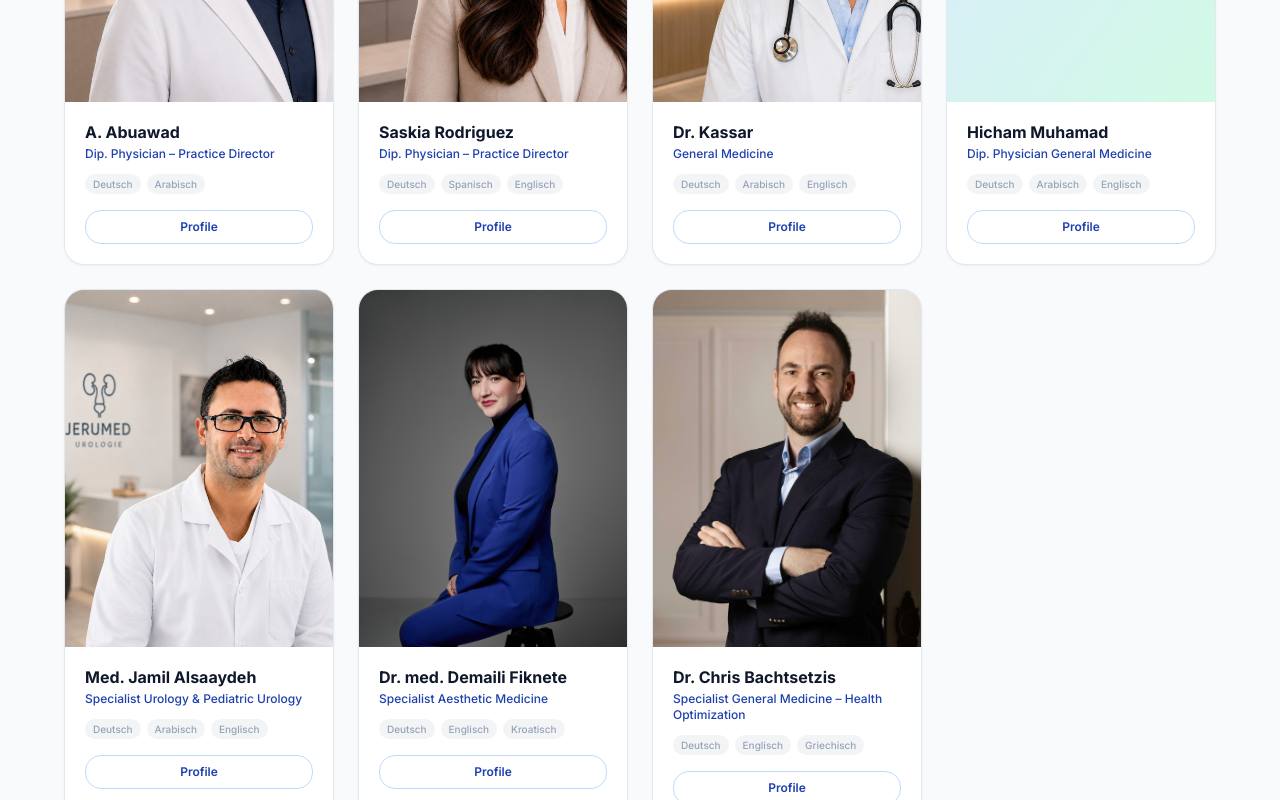
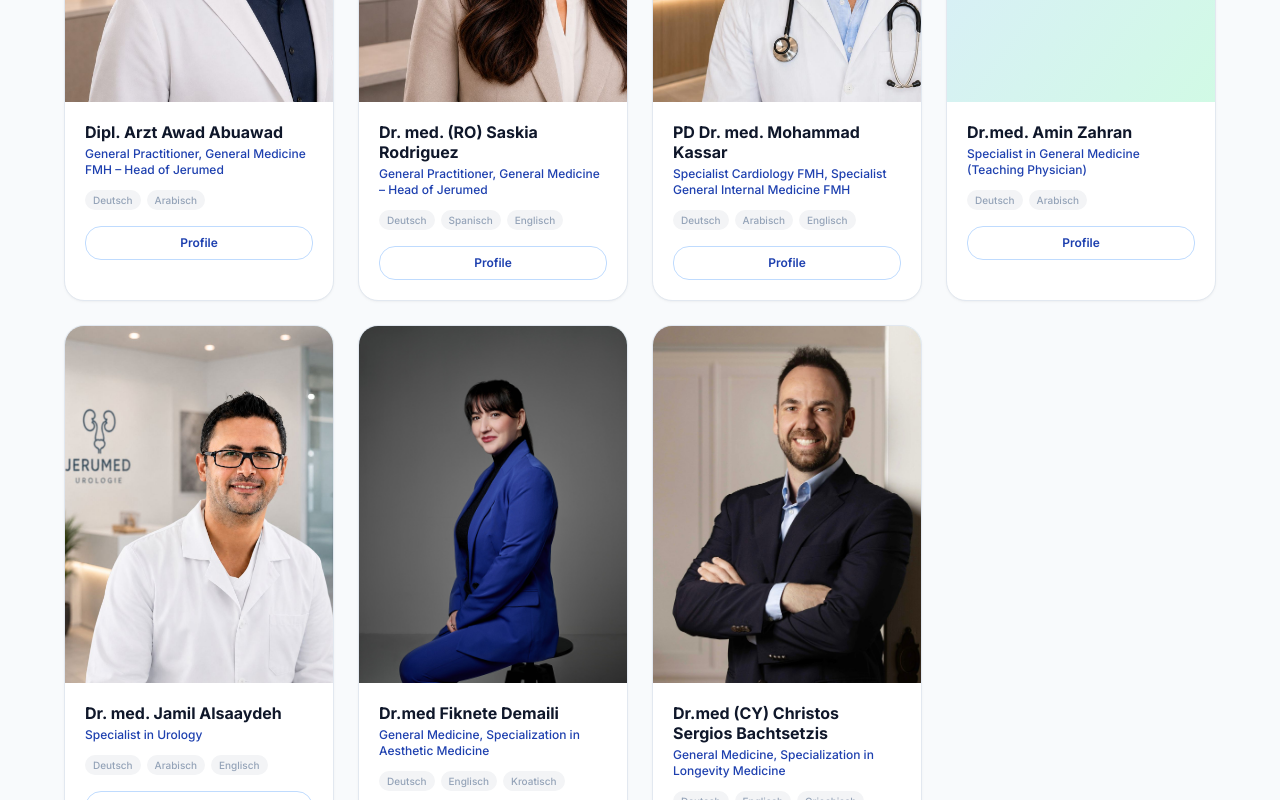
Before and after one commit to kirkl9tall/static_clinics_website, a Next.js app: page /en/team in a window 1280 px wide. Shown: the part 900-1700 px from the top of the page. Built offline with nearby package versions, Linux system fonts and the light colour scheme.

Commit message:
fix names

```diff
--- a/messages/de.json
+++ b/messages/de.json
@@ -658,37 +658,37 @@
   },
   "doctors": {
     "abuawad": {
-      "title": "Dipl. Arzt – Jerumed Praxenleiter",
+      "title": "Praktischer Arzt, Allgemeinmedizin FMH – Leitung Jerumed",
       "specialty": "Allgemeinmedizin",
       "bio": "Als Praxenleiter von Jerumed vereint A. Abuawad hervorragende klinische Fähigkeiten mit strategischem Gesundheitsmanagement. Er steht für Qualität und patientenorientierte Betreuung."
     },
     "rodriguez": {
-      "title": "Dipl. Ärztin – Jerumed Praxenleiterin",
+      "title": "Praktischer Ärztin, Allgemeinmedizin – Leitung Jerumed",
       "specialty": "Allgemeinmedizin",
       "bio": "Dr. Rodriguez bringt eine herzliche, patientenorientierte Herangehensweise in die Allgemeinmedizin mit besonderem Fokus auf Frauengesundheit und Prävention."
     },
     "kassar": {
-      "title": "Allgemeinmedizin",
+      "title": "Facharzt Kardiologie FMH, Facharzt Allgemein Innere Medizin FMH",
       "specialty": "Allgemeinmedizin",
       "bio": "Dr. Kassar wird in Kürze Teil unseres Teams. Biografie und weitere Details folgen."
     },
-    "muhamad": {
-      "title": "Dipl. Arzt Allgemeinmedizin",
+    "zahran": {
+      "title": "Facharzt für Allgemein Medizin (Lehrarzt)",
       "specialty": "Allgemeinmedizin",
-      "bio": "Dr. Muhamad ist ein engagierter Allgemeinmediziner mit Interesse an Sportmedizin und innerer Medizin. Er betreut Patienten mit Sorgfalt und Einfühlungsvermögen."
+      "bio": "Dr. med. Amin Zahran ist Facharzt für Allgemeinmedizin und als Lehrarzt tätig. Er betreut Patienten mit Sorgfalt und Einfühlungsvermögen."
     },
     "alsaaydeh": {
-      "title": "Facharzt Urologie & Kinderurologie",
+      "title": "Facharzt für Urologie",
       "specialty": "Urologie",
       "bio": "Med. Jamil Alsaaydeh ist Facharzt für Urologie und Kinderurologie. Als Belegarzt bietet er umfassende urologische Versorgung für Erwachsene und Kinder."
     },
     "fiknete": {
-      "title": "Fachärztin Ästhetische Medizin",
+      "title": "Allgemein Medizin, Spezialisierung in Bereich der Aesthetische Medizin",
       "specialty": "Ästhetische Medizin",
       "bio": "Dr. med. Demaili Fiknete ist eine Fachärztin für Ästhetische Medizin mit über 10 Jahren klinischer Erfahrung in Radiologie, Strahlentherapie, Neurologie und Notfallmedizin. Seit 2019 konzentriert sie sich ausschließlich auf nicht-invasive ästhetische Behandlungen."
     },
     "bachtsetzis": {
-      "title": "Facharzt Allgemeinmedizin – Gesundheitsoptimierung",
+      "title": "Allgemein Medizin, Spezialisierung in Longevity Medizin",
       "specialty": "Allgemeinmedizin",
       "bio": "Chris Bachtsetzis ist ein international tätiger Mediziner mit Schwerpunkt auf Allgemeinmedizin, Prävention und modernen Ansätzen der Gesundheitsoptimierung."
     }
--- a/messages/en.json
+++ b/messages/en.json
@@ -658,37 +658,37 @@
   },
   "doctors": {
     "abuawad": {
-      "title": "Dip. Physician – Practice Director",
+      "title": "General Practitioner, General Medicine FMH – Head of Jerumed",
       "specialty": "General Medicine",
       "bio": "As Practice Director of Jerumed, A. Abuawad combines excellent clinical skills with strategic health management. He stands for quality and patient-centered care."
     },
     "rodriguez": {
-      "title": "Dip. Physician – Practice Director",
+      "title": "General Practitioner, General Medicine – Head of Jerumed",
       "specialty": "General Medicine",
       "bio": "Dr. Rodriguez brings a warm, patient-centered approach to general medicine with a special focus on women's health and prevention."
     },
     "kassar": {
-      "title": "General Medicine",
+      "title": "Specialist Cardiology FMH, Specialist General Internal Medicine FMH",
       "specialty": "General Medicine",
       "bio": "Dr. Kassar will soon join our team. Biography and further details to follow."
     },
-    "muhamad": {
-      "title": "Dip. Physician General Medicine",
+    "zahran": {
+      "title": "Specialist in General Medicine (Teaching Physician)",
       "specialty": "General Medicine",
-      "bio": "Dr. Muhamad is a dedicated general practitioner with an interest in sports medicine and internal medicine. He cares for patients with diligence and empathy."
+      "bio": "Dr. med. Amin Zahran is a specialist in general medicine and works as a teaching physician. He cares for patients with diligence and empathy."
     },
     "alsaaydeh": {
-      "title": "Specialist Urology & Pediatric Urology",
+      "title": "Specialist in Urology",
       "specialty": "Urology",
       "bio": "Med. Jamil Alsaaydeh is a specialist in urology and pediatric urology. As an attending physician, he provides comprehensive urological care for adults and children."
     },
     "fiknete": {
-      "title": "Specialist Aesthetic Medicine",
+      "title": "General Medicine, Specialization in Aesthetic Medicine",
       "specialty": "Aesthetic Medicine",
       "bio": "Dr. med. Demaili Fiknete is a specialist in aesthetic medicine with over 10 years of clinical experience in radiology, radiation therapy, neurology and emergency medicine. Since 2019, she has focused exclusively on non-invasive aesthetic treatments."
     },
     "bachtsetzis": {
-      "title": "Specialist General Medicine – Health Optimization",
+      "title": "General Medicine, Specialization in Longevity Medicine",
       "specialty": "General Medicine",
       "bio": "Chris Bachtsetzis is an internationally active physician specializing in general medicine, prevention, and modern approaches to health optimization."
     }
--- a/src/app/[locale]/team/[slug]/page.tsx
+++ b/src/app/[locale]/team/[slug]/page.tsx
@@ -40,7 +40,7 @@ const availabilityCls = {
   unavailable: "bg-gray-100 text-gray-500 dark:bg-gray-700 dark:text-gray-400",
 };
 
-const knownDoctorIds = new Set(["abuawad","rodriguez","kassar","muhamad","alsaaydeh","fiknete","bachtsetzis"]);
+const knownDoctorIds = new Set(["abuawad","rodriguez","kassar","zahran","alsaaydeh","fiknete","bachtsetzis"]);
 
 export default async function DoctorPage({ params }: { readonly params: Promise<{ slug: string; locale: string }> }) {
   const { slug, locale } = await params;
@@ -52,17 +52,17 @@ export default async function DoctorPage({ params }: { readonly params: Promise<
 
   const titleMap: Record<string, string> = {
     abuawad: td("abuawad.title"), rodriguez: td("rodriguez.title"), kassar: td("kassar.title"),
-    muhamad: td("muhamad.title"), alsaaydeh: td("alsaaydeh.title"), fiknete: td("fiknete.title"),
+    zahran: td("zahran.title"), alsaaydeh: td("alsaaydeh.title"), fiknete: td("fiknete.title"),
     bachtsetzis: td("bachtsetzis.title"),
   };
   const bioMap: Record<string, string> = {
     abuawad: td("abuawad.bio"), rodriguez: td("rodriguez.bio"), kassar: td("kassar.bio"),
-    muhamad: td("muhamad.bio"), alsaaydeh: td("alsaaydeh.bio"), fiknete: td("fiknete.bio"),
+    zahran: td("zahran.bio"), alsaaydeh: td("alsaaydeh.bio"), fiknete: td("fiknete.bio"),
     bachtsetzis: td("bachtsetzis.bio"),
   };
   const specialtyMap: Record<string, string> = {
     abuawad: td("abuawad.specialty"), rodriguez: td("rodriguez.specialty"), kassar: td("kassar.specialty"),
-    muhamad: td("muhamad.specialty"), alsaaydeh: td("alsaaydeh.specialty"), fiknete: td("fiknete.specialty"),
+    zahran: td("zahran.specialty"), alsaaydeh: td("alsaaydeh.specialty"), fiknete: td("fiknete.specialty"),
     bachtsetzis: td("bachtsetzis.specialty"),
   };
 
--- a/src/components/cards/doctor-card.tsx
+++ b/src/components/cards/doctor-card.tsx
@@ -28,7 +28,7 @@ export default function DoctorCard({ doctor, index = 0 }: DoctorCardProps) {
     abuawad: td("abuawad.title"),
     rodriguez: td("rodriguez.title"),
     kassar: td("kassar.title"),
-    muhamad: td("muhamad.title"),
+    zahran: td("zahran.title"),
     alsaaydeh: td("alsaaydeh.title"),
     fiknete: td("fiknete.title"),
     bachtsetzis: td("bachtsetzis.title"),
--- a/src/components/sections/team-preview.tsx
+++ b/src/components/sections/team-preview.tsx
@@ -18,7 +18,7 @@ export default function TeamPreview() {
     abuawad: td("abuawad.specialty"),
     rodriguez: td("rodriguez.specialty"),
     kassar: td("kassar.specialty"),
-    muhamad: td("muhamad.specialty"),
+    zahran: td("zahran.specialty"),
     alsaaydeh: td("alsaaydeh.specialty"),
     fiknete: td("fiknete.specialty"),
     bachtsetzis: td("bachtsetzis.specialty"),
--- a/src/data/doctors.ts
+++ b/src/data/doctors.ts
@@ -4,8 +4,8 @@ export const doctors: Doctor[] = [
   {
     id: "abuawad",
     slug: "dr-a-abuawad",
-    name: "A. Abuawad",
-    title: "Dipl. Arzt – Jerumed Praxenleiter",
+    name: "Dipl. Arzt Awad Abuawad",
+    title: "Praktischer Arzt, Allgemeinmedizin FMH – Leitung Jerumed",
     specialty: "Allgemeinmedizin",
     certifications: ["Diplom Allgemeinmedizin", "Praxisleitung"],
     languages: ["Deutsch", "Arabisch"],
@@ -21,8 +21,8 @@ export const doctors: Doctor[] = [
   {
     id: "rodriguez",
     slug: "dr-saskia-rodriguez",
-    name: "Saskia Rodriguez",
-    title: "Dipl. Ärztin – Jerumed Praxenleiterin",
+    name: "Dr. med. (RO) Saskia Rodriguez",
+    title: "Praktischer Ärztin, Allgemeinmedizin – Leitung Jerumed",
     specialty: "Allgemeinmedizin",
     certifications: ["Diplom Allgemeinmedizin", "Frauengesundheit"],
     languages: ["Deutsch", "Spanisch", "Englisch", "Französisch", "Rumänisch"],
@@ -38,8 +38,8 @@ export const doctors: Doctor[] = [
   {
     id: "kassar",
     slug: "dr-kassar",
-    name: "Dr. Kassar",
-    title: "Allgemeinmedizin",
+    name: "PD Dr. med. Mohammad Kassar",
+    title: "Facharzt Kardiologie FMH, Facharzt Allgemein Innere Medizin FMH",
     specialty: "Allgemeinmedizin",
     certifications: [],
     languages: ["Deutsch", "Arabisch", "Englisch"],
@@ -53,27 +53,27 @@ export const doctors: Doctor[] = [
     email: "kontakt@jerumed.com",
   },
   {
-    id: "muhamad",
-    slug: "dr-hicham-muhamad",
-    name: "Hicham Muhamad",
-    title: "Dipl. Arzt Allgemeinmedizin",
+    id: "zahran",
+    slug: "dr-amin-zahran",
+    name: "Dr.med. Amin Zahran",
+    title: "Facharzt für Allgemein Medizin (Lehrarzt)",
     specialty: "Allgemeinmedizin",
-    certifications: ["Diplom Allgemeinmedizin", "Sportmedizin"],
-    languages: ["Deutsch", "Arabisch", "Englisch", "Französisch"],
+    certifications: ["Facharzt Allgemeinmedizin", "Lehrarzt"],
+    languages: ["Deutsch", "Arabisch"],
     experience: 10,
-    bio: "Dr. Muhamad ist ein engagierter Allgemeinmediziner mit Interesse an Sportmedizin und innerer Medizin. Er betreut Patienten mit Sorgfalt und Einfühlungsvermögen.",
+    bio: "Dr. med. Amin Zahran ist Facharzt für Allgemeinmedizin und als Lehrarzt tätig. Er betreut Patienten mit Sorgfalt und Einfühlungsvermögen.",
     image: "",
     clinicIds: ["winterthur", "wald"],
     availability: "limited",
-    education: ["Medizinstudium – Allgemeinmedizin", "Sportmedizin Diplom"],
+    education: ["Medizinstudium – Allgemeinmedizin", "Facharzt Allgemeinmedizin"],
     phone: "052 212 35 36",
-    email: "h.muhamad@jerumed.com",
+    email: "a.zahran@jerumed.com",
   },
   {
     id: "alsaaydeh",
     slug: "dr-jamil-alsaaydeh",
-    name: "Med. Jamil Alsaaydeh",
-    title: "Facharzt Urologie & Kinderurologie",
+    name: "Dr. med. Jamil Alsaaydeh",
+    title: "Facharzt für Urologie",
     specialty: "Urologie",
     certifications: ["Facharzt Urologie", "Kinderurologie"],
     languages: ["Deutsch", "Arabisch", "Englisch", "Russisch"],
@@ -89,8 +89,8 @@ export const doctors: Doctor[] = [
   {
     id: "fiknete",
     slug: "dr-demaili-fiknete",
-    name: "Dr. med. Demaili Fiknete",
-    title: "Fachärztin Ästhetische Medizin",
+    name: "Dr.med Fiknete Demaili",
+    title: "Allgemein Medizin, Spezialisierung in Bereich der Aesthetische Medizin",
     specialty: "Ästhetische Medizin",
     certifications: ["Facharzt Ästhetische Medizin", "NEAUVIA Nrose Protocol Trainer", "CUTERA SecretPro"],
     languages: ["Deutsch", "Englisch", "Kroatisch"],
@@ -106,8 +106,8 @@ export const doctors: Doctor[] = [
   {
     id: "bachtsetzis",
     slug: "dr-chris-bachtsetzis",
-    name: "Dr. Chris Bachtsetzis",
-    title: "Facharzt Allgemeinmedizin – Gesundheitsoptimierung",
+    name: "Dr.med (CY) Christos Sergios Bachtsetzis",
+    title: "Allgemein Medizin, Spezialisierung in Longevity Medizin",
     specialty: "Allgemeinmedizin",
     certifications: ["Facharzt Allgemeinmedizin", "Prävention", "Biohacking", "Metabolische Gesundheit"],
     languages: ["Deutsch", "Englisch", "Griechisch"],
--- a/src/middleware.ts
+++ b/src/middleware.ts
@@ -21,8 +21,10 @@ export default function middleware(request: NextRequest) {
 
   const response = intlMiddleware(req);
 
-  // Strip any leaked internal port from redirect Location headers
-  const location = response.headers.get("location");
+  // Strip any leaked internal port from redirect Location headers — only when
+  // behind a reverse proxy. Locally (e.g. localhost:3000) the port is real and
+  // must be preserved, otherwise redirects point at port 80 and 404.
+  const location = forwardedHost ? response.headers.get("location") : null;
   if (location) {
     try {
       const loc = new URL(location);
```
Also changed, not shown: 1 other file (tests, documents, lock files or other folders).
